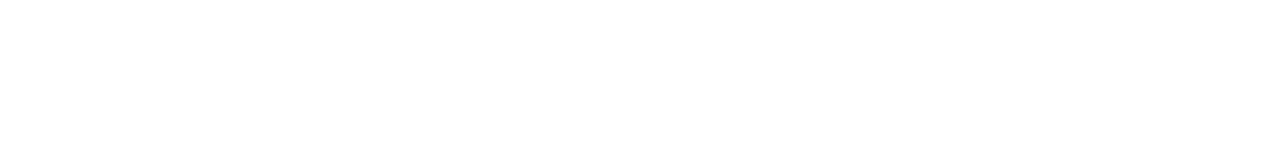
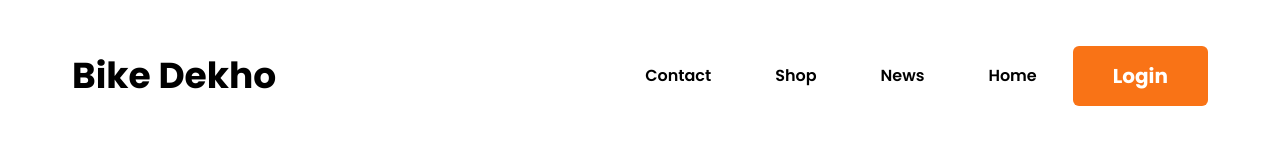
Before and after one commit to mohammodjuwelis/biker-zone-website, a plain HTML site: page index.html in a window 1280 px wide. Drawn offline with nearby package versions, Linux system fonts and the light colour scheme.

Commit message:
header section added

```diff
--- a/index.html
+++ b/index.html
@@ -22,15 +22,48 @@
         }
       </script>
 
+      <!-- google fonts poppins -->
+      <link href="https://fonts.googleapis.com/css2?family=Poppins:wght@400;500;600;700;800;900&display=swap" rel="stylesheet">
+
       <!-- custom styles  -->
       <style>
-
+        .poppins-font{
+            font-family: 'Poppins', sans-serif;
+        }
       </style>
 </head>
-<body>
+<body class="poppins-font">
     <!-- header area start  -->
-    <header>
-
+    <header class="container mx-auto md:px-16 md:py-10">
+        <div class="navbar bg-base-100 flex items-center justify-between">
+            <div class="">
+              <div class="dropdown">
+                <label tabindex="0" class="btn btn-ghost lg:hidden">
+                  <svg xmlns="http://www.w3.org/2000/svg" class="h-5 w-5" fill="none" viewBox="0 0 24 24" stroke="currentColor"><path stroke-linecap="round" stroke-linejoin="round" stroke-width="2" d="M4 6h16M4 12h8m-8 6h16" /></svg>
+                </label>
+                <ul tabindex="0" class="menu menu-sm dropdown-content mt-3 z-[1] p-2 shadow bg-base-100 rounded-box w-52">
+                  <li><a>Home</a></li>
+                  <li><a>Shop</a></li>
+                  <li><a>News</a></li>
+                  <li><a>Contact</a></li>
+                </ul>
+              </div>
+              <a class="normal-case text-4xl font-bold text-black">Bike Dekho</a>
+            </div>
+            <div>
+                <div class="navbar-center hidden lg:flex">
+                    <ul class="menu menu-horizontal px-1 text-black text-base font-semibold">
+                        <li class="px-4"><a>Contact</a></li>
+                        <li class="px-4"><a>Shop</a></li>
+                        <li class="px-4"><a>News</a></li>
+                        <li class="px-4"><a>Home</a></li>
+                    </ul>
+                  </div>
+                  <div class="">
+                    <a class="px-10 py-4 rounded-md bg-orange-500 text-white text-xl font-bold">Login</a>
+                  </div>
+            </div>
+        </div>
     </header>
 
     <!-- main area start  -->
```
